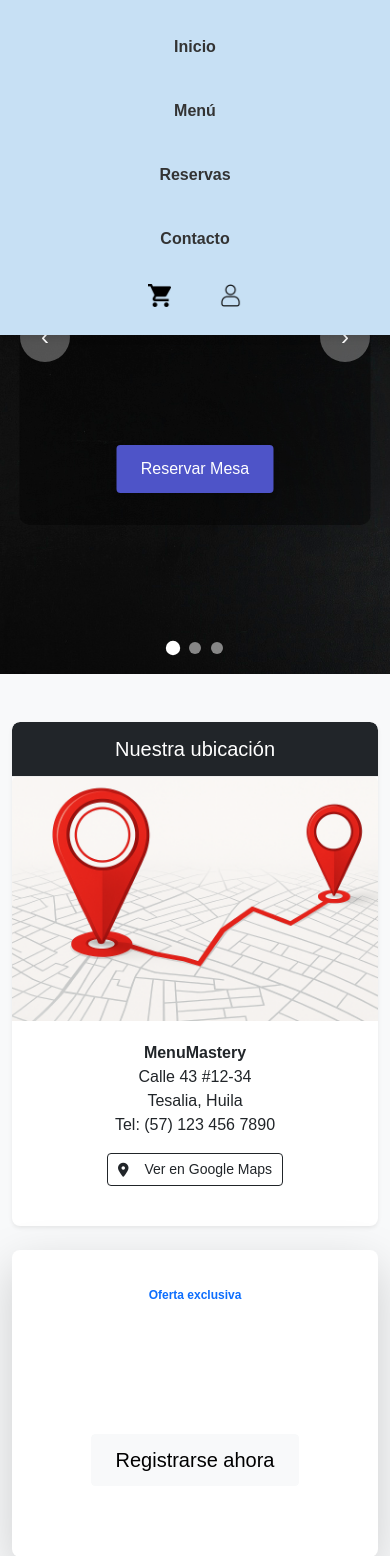
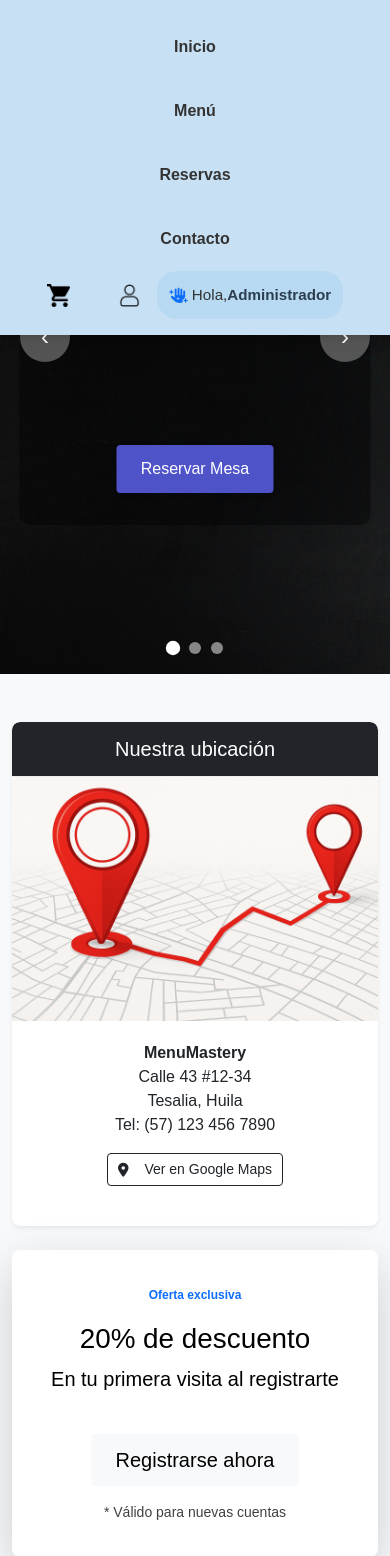
Before and after one commit to reeblo/MenuMastery, a Flask app: page / in a window 390 px wide, after a click that opens the changed part. Shown: the part 76-1632 px from the top of the page. Run offline with Flask 3, Linux system fonts and the light colour scheme; a user stored in the database is signed in; data that the repository does not hold is empty; some libraries are stand-ins or nearby versions.

Commit message:
mejoras diseño

```diff
--- a/static/script.js
+++ b/static/script.js
@@ -301,9 +301,17 @@ document.addEventListener('DOMContentLoaded', function() {
                 const cartCountBadge = document.querySelector('.cart-count');
                 if (cartCountBadge) {
                     cartCountBadge.textContent = data.cart_count;
-                    cartCountBadge.classList.toggle('d-none', data.cart_count <= 0);
+
+                    if (data.cart_count > 0) {
+                        cartCountBadge.classList.remove('d-none');
+                    } else {
+                        cartCountBadge.classList.add('d-none');
+                    }
+
+                    // Animación opcional
+                    cartCountBadge.classList.add("pulse");
+                    setTimeout(() => cartCountBadge.classList.remove("pulse"), 500);
                 }
-
             } catch (error) {
                 showToast(error.message, 'error');
             } finally {
--- a/static/styles.css
+++ b/static/styles.css
@@ -7,6 +7,34 @@ body {
 }
 
 /* ===== BARRA DE NAVEGACIÓN SUPERIOR ===== */
+.icons span {
+    font-weight: 500;
+    color: #333;
+}
+.user-greeting {
+    font-size: 0.95rem;
+    font-weight: 500;
+    color: var(--primary-color);
+    background: rgba(52, 152, 219, 0.1); /* Azul muy suave */
+    padding: 5px 12px;
+    border-radius: 20px;
+    transition: all 0.3s ease;
+}
+
+.user-greeting strong {
+    color: #2c3e50; /* Texto más oscuro para el nombre */
+}
+
+.user-greeting:hover {
+    background: var(--primary-color);
+    color: #fff;
+}
+
+.user-greeting:hover strong {
+    color: #fff;
+}
+
+
 .navbar {
   background-color: #c7e0f4 !important;
   border-bottom: 1px solid #252323;
@@ -460,13 +488,14 @@ body {
 
 /*menu*/
 
-/*esperimento de imagen de fondo*/
-.menu-section {
+/* imagen de fondo menu, reservas*/
+.menu-section, .reservation-section {
     background: url('/static/img/ChatGPT\ Image\ Sep\ 26\,\ 2025\,\ 09_13_42\ PM.png') no-repeat center top;
     background-size: cover;
     background-attachment: fixed;
     padding: 40px 0;
 }
+
 
 
 /* ===== ESTILOS GENERALES ===== */
@@ -906,6 +935,25 @@ input[type="date"], input[type="time"], select {
 }
 
 /*carro de compras*/
+#cart-count {
+    font-size: 0.7rem;
+    min-width: 20px;
+    padding: 3px 6px;
+}
+.pulse {
+    animation: pulse 0.5s;
+}
+@keyframes pulse {
+    0% { transform: scale(1); }
+    50% { transform: scale(1.3); }
+    100% { transform: scale(1); }
+}
+
+
+
+
+
+
 #cont-carrito-section {
   display: none;
   position: absolute;
--- a/templates/base.html
+++ b/templates/base.html
@@ -12,7 +12,7 @@
     <script src="https://cdn.jsdelivr.net/npm/sweetalert2@11"></script>
     <style>
     :root {
-      --primary-color: {{ theme_color|default('#3498db') }};
+        --primary-color: {{ theme_color|default('#3498db') }};
     }
     </style>
 </head>
@@ -41,10 +41,21 @@
                     <div class="d-flex icons">
                         <a href="{{ url_for('carrito') }}" id="carritoToggle" class="nav-link" aria-label="Carrito de compras">
                             <img src="{{ url_for('static', filename='img/carro de compras.webp') }}" alt="Carrito de compras" class="icon" width="23" height="23" loading="lazy" />
+                            <span class="cart-count position-absolute top-0 start-100 translate-middle badge rounded-pill bg-danger d-none">
+                                0
+                            </span>
                         </a>
+
                         <a href="{{ url_for('perfil') }}" id="usuarioIcon" class="nav-link ms-3" aria-label="Perfil de usuario">
                             <img src="{{ url_for('static', filename='img/usuario.webp') }}" alt="Perfil de usuario" class="icon" width="23" height="23" loading="lazy" />
                         </a>
+
+                        {% if current_user.is_authenticated %}
+                            <span class="user-greeting d-flex align-items-center me-3">
+                                <i class="fas fa-hand-sparkles me-1 text-primary"></i>
+                                Hola, <strong>{{ current_user.nombre }}</strong>
+                            </span>
+                        {% endif %}
                     </div>
                 </div>
             </div>
@@ -68,7 +79,7 @@
 
                 <div class="col-md-4">
                     <div class="descarga text-center">
-                        <p>Disponible en:</p>
+                        <p>Proximamente en:</p>
                         <div>
                             <a href="#"><img src="/static/img/apple_store.webp" alt="App Store" class="d-inline"></a>
                             <a href="#"><img src="/static/img/icons8-google-play-30.png" alt="Play Store" class="d-inline"></a>
--- a/templates/index.html
+++ b/templates/index.html
@@ -54,7 +54,7 @@
     <div class="container my-5">
         <div class="row g-4">
             <!-- Mapa y Ubicación - Ocupa 5 columnas en pantallas grandes -->
-            <div class="col-lg-5 col-md-6 col-12">
+            <div class="col-lg-4 col-md-6 col-12">
                 <div class="card h-100 shadow-sm">
                     <div class="card-header bg-dark text-white">
                         <h2 class="h5 mb-0">Nuestra ubicación</h2>
@@ -77,8 +77,8 @@
             </div>
 
             <!-- Oferta Especial - Ocupa 3 columnas en pantallas grandes -->
-            <div class="col-lg-3 col-md-6 col-12">
-                <div class="card h-100 bg-gradient-primary text-white shadow-lg">
+            <div class="col-lg-4 col-md-6 col-12">
+                <div class="card h-100 bg-gradient-primary text-black shadow-lg">
                     <div class="card-body d-flex flex-column justify-content-center align-items-center p-4 text-center">
                         <div class="badge bg-white text-primary mb-3">Oferta exclusiva</div>
                         <h2 class="card-title h1">20% de descuento</h2>
@@ -92,7 +92,7 @@
             </div>
 
             <!-- Promoción destacada - Ocupa 4 columnas en pantallas grandes -->
-            <div class="col-lg-4 col-md-12 col-12 mt-md-0 mt-4">
+            <div class="col-lg-4 col-md-6 col-12 mt-md-0 mt-4">
                 <div class="h-100 overflow-hidden rounded-3 shadow-sm" style="position: relative;">
                     <img src="{{ url_for('static', filename='img/promocion index.png') }}" class="img-fluid w-100 h-100" style="object-fit: cover; min-height: 300px;" alt="Promoción del mes en MenuMastery" loading="lazy">
                     <div class="promo-overlay">
```
Also changed, not shown: img_users/diagrama_er.png (added), menumastery.db, static/img/platos/ChatGPT_Image_Sep_24_2025_03_14_09_PM.png (added).
